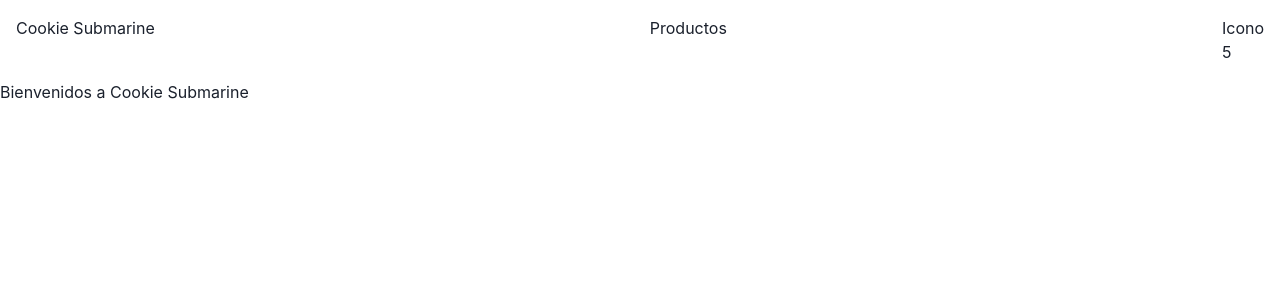
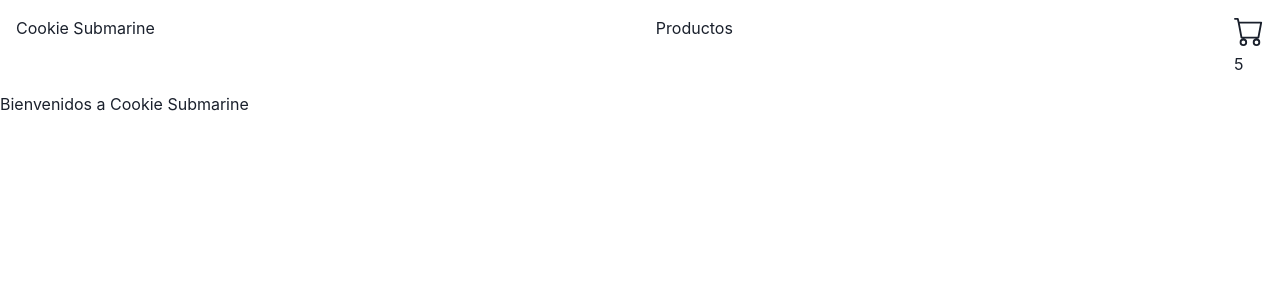
Before and after one commit to RocioIrigoyen/Preentrega1-Irigoyen, a React (Vite) app: page / in a window 1280 px wide. Shown: the top 300 px of the page. Built offline with nearby package versions, Linux system fonts and the light colour scheme.

Commit message:
Agregué ícono del carrito

```diff
--- a/src/components/CartWidget.jsx
+++ b/src/components/CartWidget.jsx
@@ -3,7 +3,7 @@
   return (
     <>
 
-    Icono
+<button><svg xmlns="http://www.w3.org/2000/svg" width="30" height="30" fill="currentColor" class="bi bi-cart" viewBox="0 0 16 16"><path d="M0 1.5A.5.5 0 0 1 .5 1H2a.5.5 0 0 1 .485.379L2.89 3H14.5a.5.5 0 0 1 .491.592l-1.5 8A.5.5 0 0 1 13 12H4a.5.5 0 0 1-.491-.408L2.01 3.607 1.61 2H.5a.5.5 0 0 1-.5-.5zM3.102 4l1.313 7h8.17l1.313-7H3.102zM5 12a2 2 0 1 0 0 4 2 2 0 0 0 0-4zm7 0a2 2 0 1 0 0 4 2 2 0 0 0 0-4zm-7 1a1 1 0 1 1 0 2 1 1 0 0 1 0-2zm7 0a1 1 0 1 1 0 2 1 1 0 0 1 0-2z"/></svg></button>
     <p>5</p>
 
     </>
```
